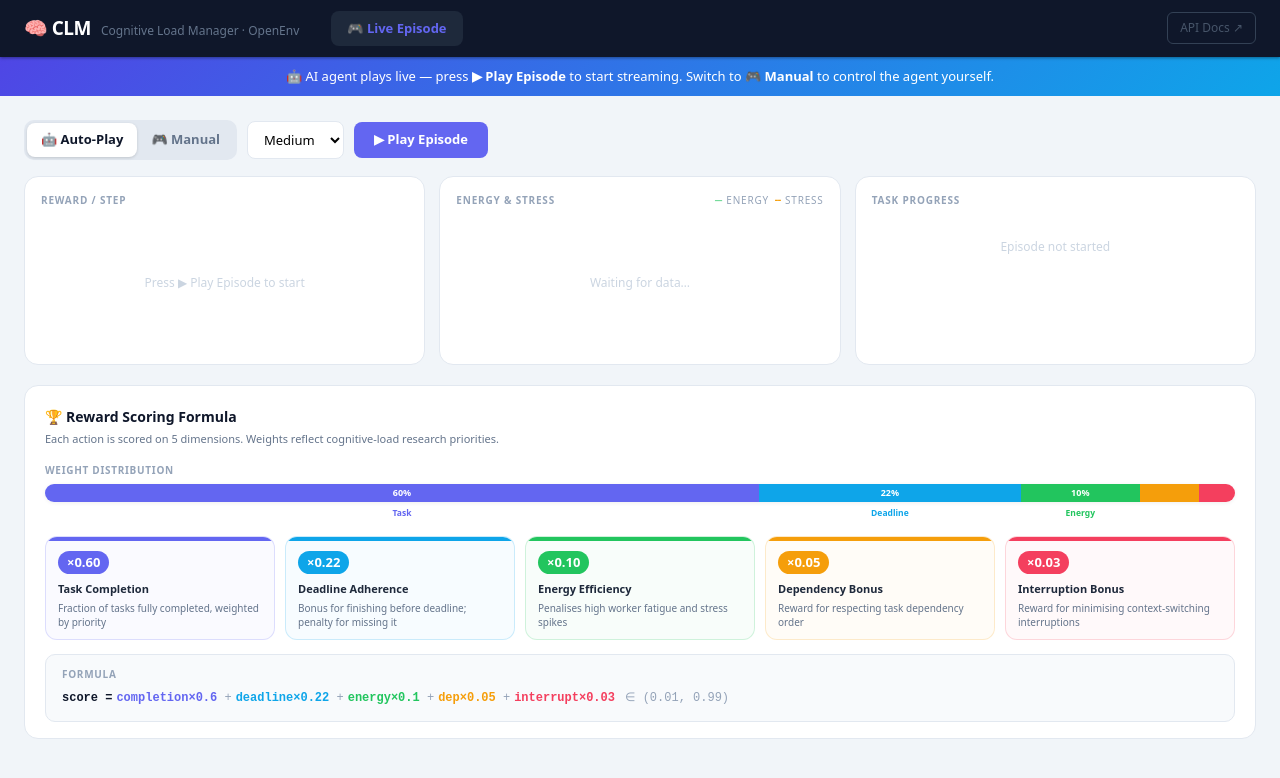
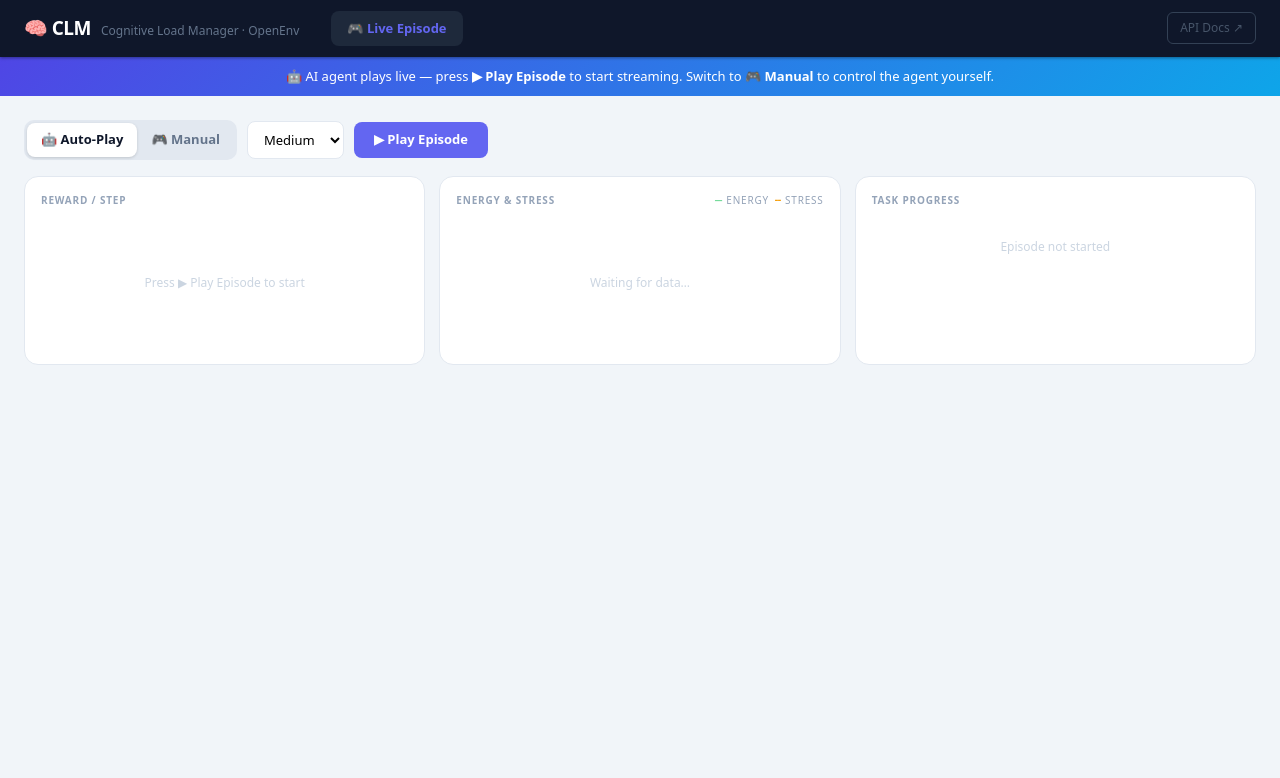
Before and after one commit to soumiguria/cognitive-load-manager, a React (Vite) app in the folder frontend/: page / in a window 1280 px wide. Shown: the top 778 px of the page. Built offline with nearby package versions, Linux system fonts and the light colour scheme.

Commit message:
updated teh repo

```diff
--- a/frontend/src/components/Dashboard.jsx
+++ b/frontend/src/components/Dashboard.jsx
@@ -747,11 +747,6 @@ export default function Dashboard() {
         </>
       )}
 
-      {/* ── Reward scoring formula — always visible ── */}
-      <div style={{ marginTop: 20 }}>
-        <ScoringFormulaCard />
-      </div>
-
       <style>{`
         @keyframes pulse { 0%,100%{opacity:1} 50%{opacity:.4} }
       `}</style>
```
Also changed, not shown: 1 other file (tests, documents, lock files or other folders).
